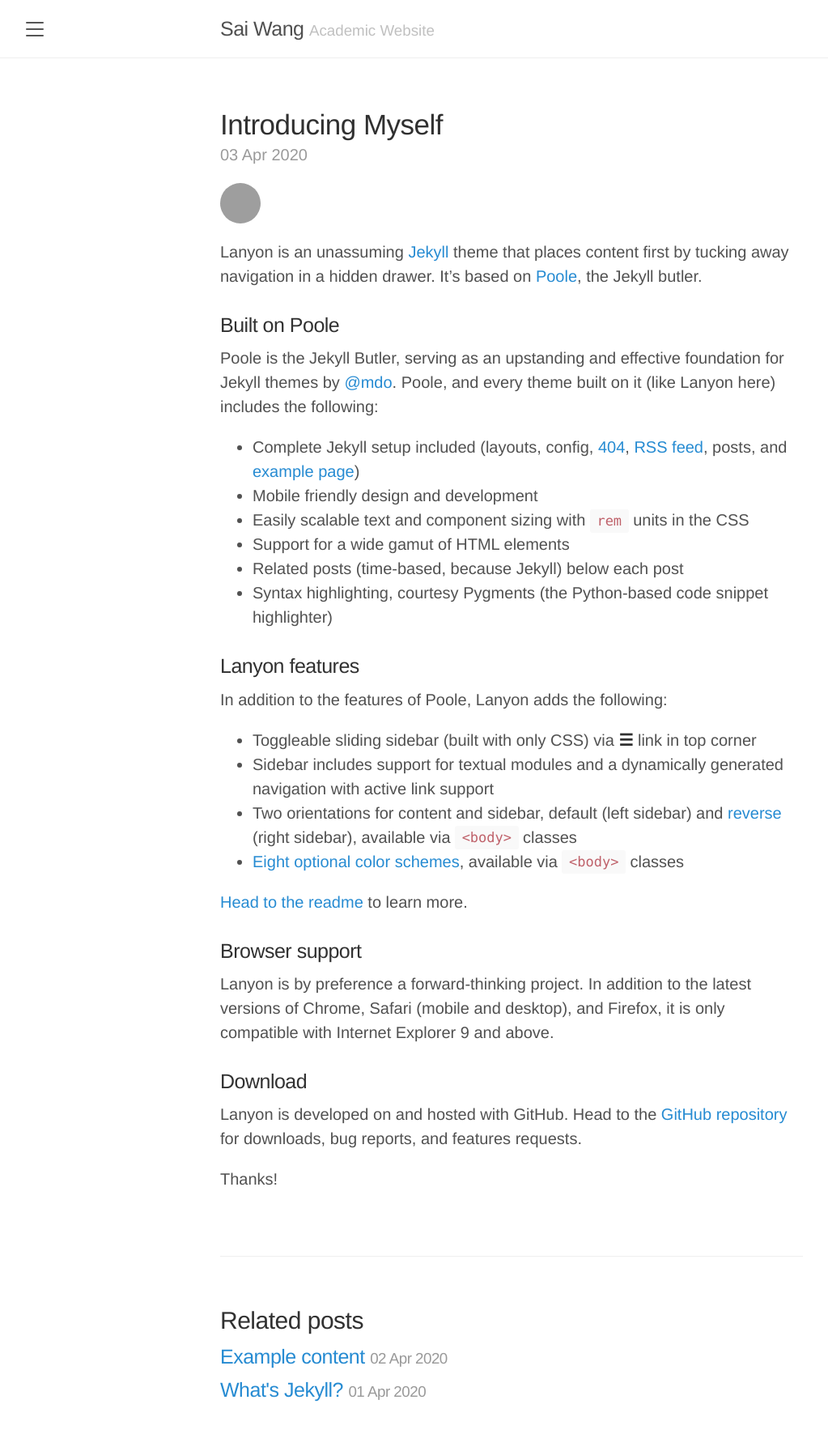
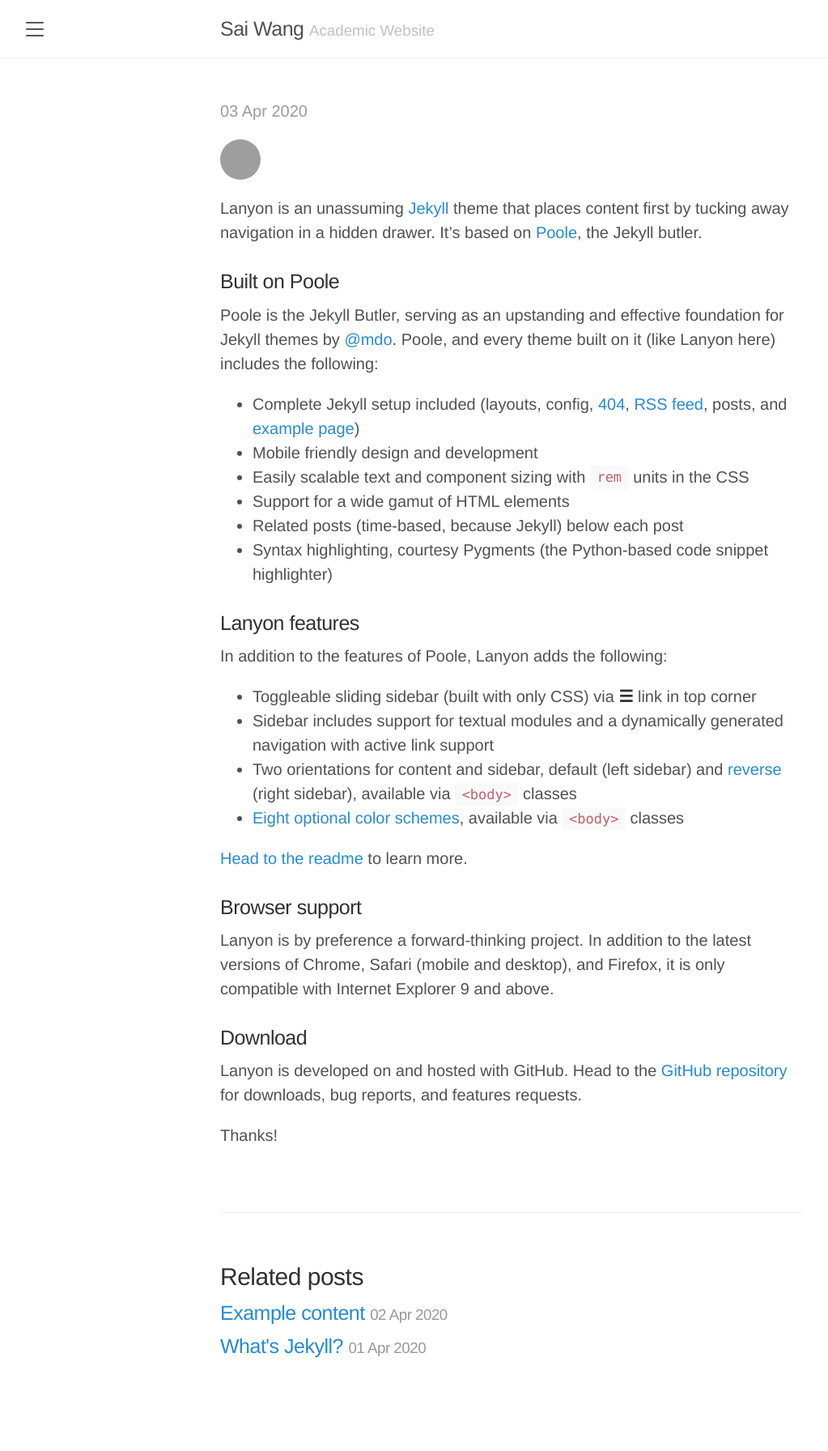
Before and after one commit to Alxendweb/alxendweb.github.io, a Jekyll site: the page built from _posts/2020-04-03-introducing-lanyon.md, in a window 1280 px wide. Shown: the whole page at 81% size, without its empty margins (8-1031 px from the left). Built offline with Jekyll 4.4.1, drawn with Linux system fonts in a browser that asks for light colours; after the commit the page ends 1738 px from its top, so only the background shows below that; grey boxes are pictures that could not be loaded.

Commit message:
Update 2020-04-03-introducing-lanyon.md

```diff
--- a/_posts/2020-04-03-introducing-lanyon.md
+++ b/_posts/2020-04-03-introducing-lanyon.md
@@ -1,8 +1,8 @@
 ---
 layout: post
-title: Introducing Myself
+title: ''
 ---
-![Your Name](public/sitelogo.png){: .personal-image }
+![Sai Wang](public/sitelogo.png){: .personal-image }
 
 Lanyon is an unassuming [Jekyll](http://jekyllrb.com) theme that places content first by tucking away navigation in a hidden drawer. It's based on [Poole](http://getpoole.com), the Jekyll butler.
 
```
